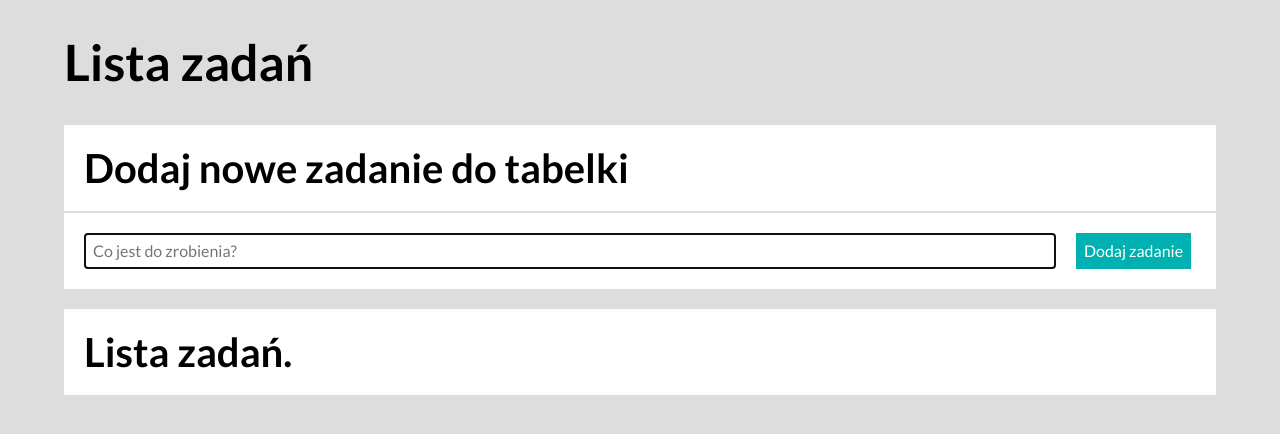
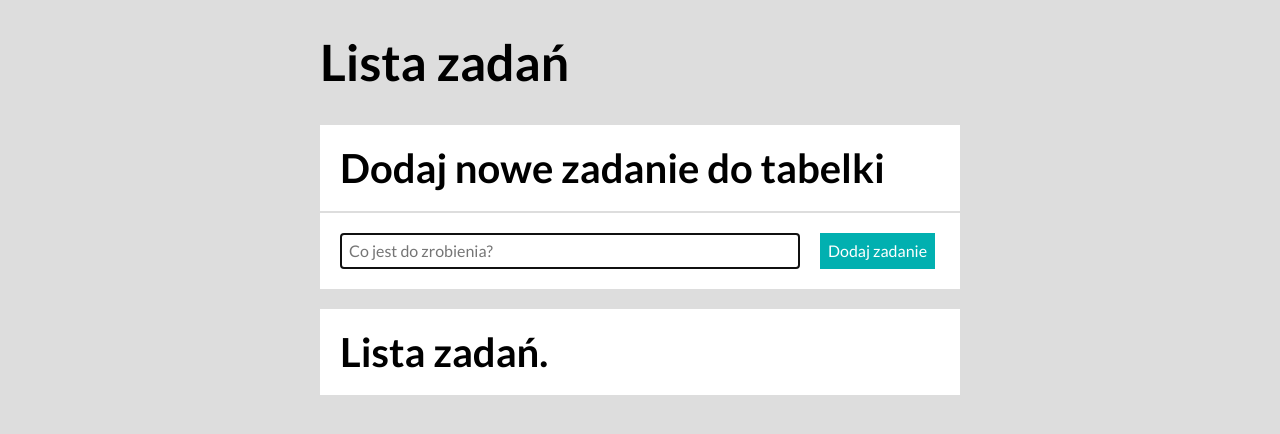
Before and after one commit to sebastianromanczuk/to-do-list-react, a React (Create React App) app: page / in a window 1280 px wide. Shown: the top 434 px of the page. Built offline with nearby package versions, Linux system fonts and the light colour scheme; the HTML template or start-up script is replaced by a standard one.

Commit message:
new add wrapper max-width

```diff
--- a/src/Wrapper/style.css
+++ b/src/Wrapper/style.css
@@ -1,4 +1,4 @@
 .wrapper {
-    max-width: 90%;
+    max-width: 50%;
     margin: 0 auto;
 }
```
